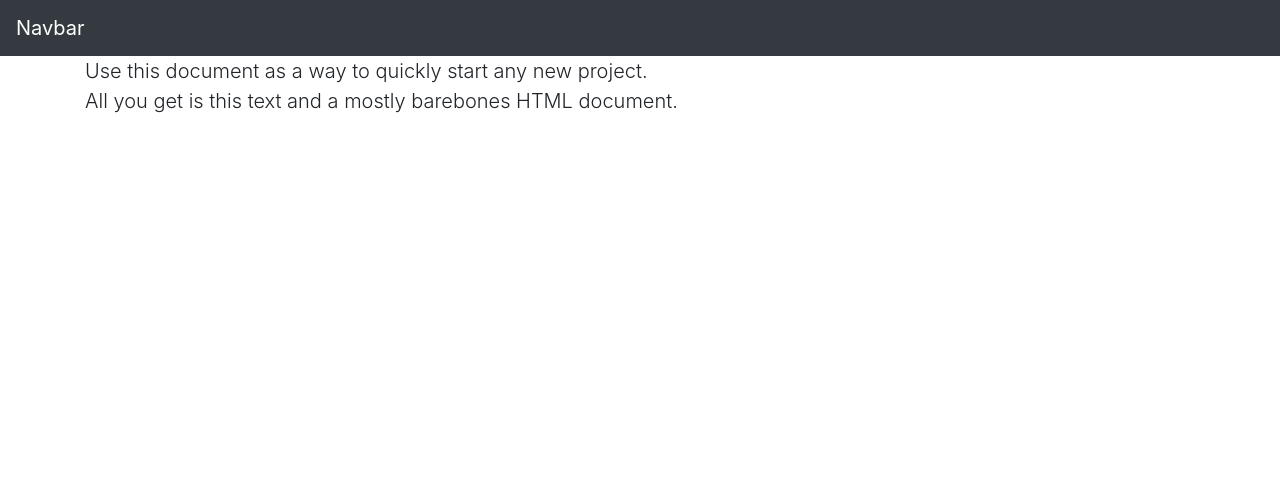
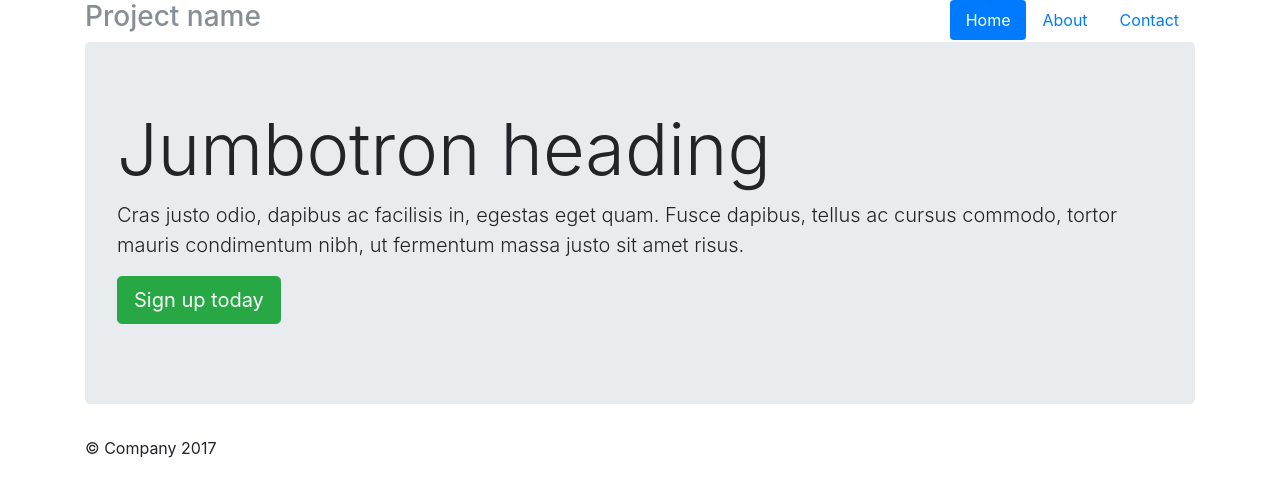
Before and after one commit to WeRockTech/intro-to-making-a-website, a plain HTML site: page bootstrap.html in a window 1280 px wide. Drawn offline with nearby package versions, Linux system fonts and the light colour scheme.

Commit message:
Updated bootstrap example

```diff
--- a/bootstrap.html
+++ b/bootstrap.html
@@ -8,18 +8,39 @@
   </head>
   <body>
 
-    <nav class="navbar navbar-expand-md navbar-dark bg-dark fixed-top">
-      <a class="navbar-brand" href="#">Navbar</a>
-    </nav>
+    <div class="container">
+      <header class="header clearfix">
+        <nav>
+          <ul class="nav nav-pills float-right">
+            <li class="nav-item">
+              <a class="nav-link active" href="#">Home <span class="sr-only">(current)</span></a>
+            </li>
+            <li class="nav-item">
+              <a class="nav-link" href="#">About</a>
+            </li>
+            <li class="nav-item">
+              <a class="nav-link" href="#">Contact</a>
+            </li>
+          </ul>
+        </nav>
+        <h3 class="text-muted">Project name</h3>
+      </header>
 
-    <main role="main" class="container">
+      <main role="main">
 
-      <div>
-        <h1>Bootstrap starter template</h1>
-        <p class="lead">Use this document as a way to quickly start any new project.<br> All you get is this text and a mostly barebones HTML document.</p>
-      </div>
+        <div class="jumbotron">
+          <h1 class="display-3">Jumbotron heading</h1>
+          <p class="lead">Cras justo odio, dapibus ac facilisis in, egestas eget quam. Fusce dapibus, tellus ac cursus commodo, tortor mauris condimentum nibh, ut fermentum massa justo sit amet risus.</p>
+          <p><a class="btn btn-lg btn-success" href="#" role="button">Sign up today</a></p>
+        </div>
 
-    </main>
+      </main>
+
+      <footer class="footer">
+        <p>&copy; Company 2017</p>
+      </footer>
+
+    </div> <!-- /container -->
 
   </body>
 </html>
```
